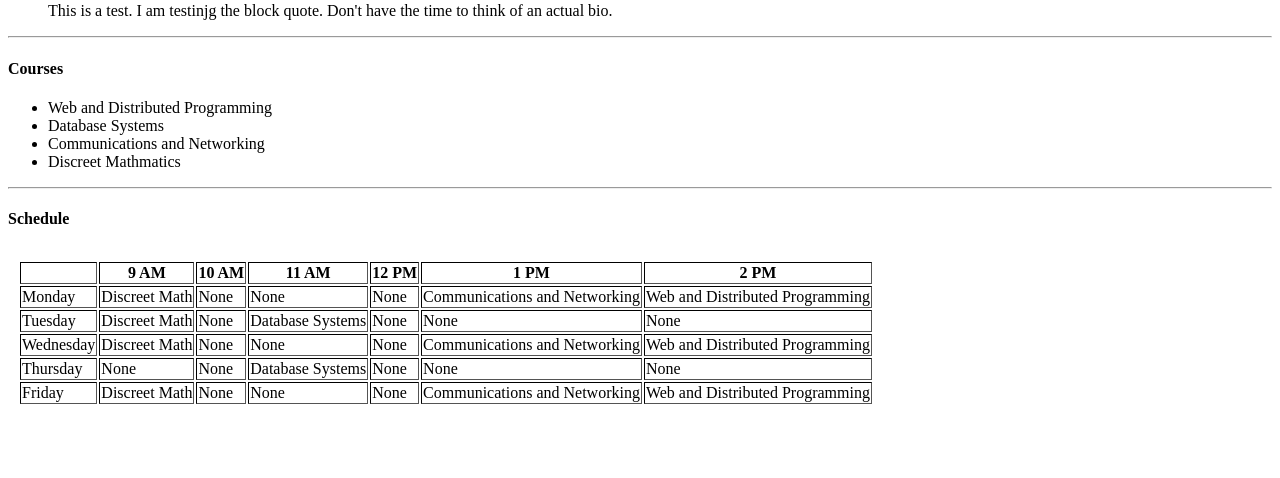
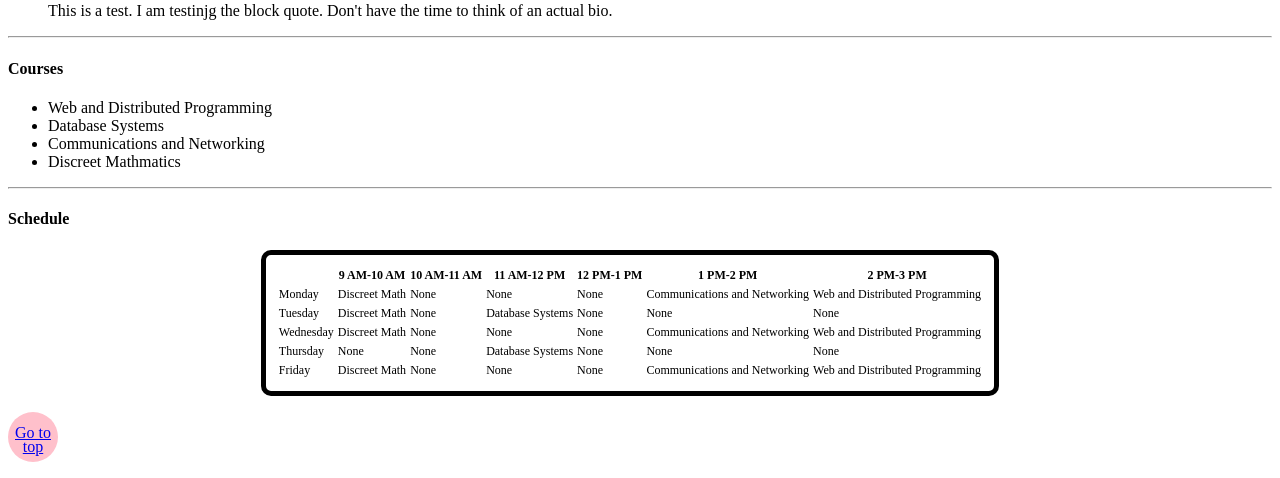
Before and after one commit to The2b/Fall-2017-LewisU-Web-And-Dist-Programming, a PHP site: page /course-schedule.html in a window 1280 px wide. Shown: the part 354-832 px from the top of the page. Before the commit the page ends 758 px from the top, so only its background shows below. Run offline with PHP 8.4, Linux system fonts and the light colour scheme.

Commit message:
Completed lab 3; Still need to copy/paste to lab 2 Project 1 zip file added

```diff
--- a/labs/l-03-course-schedule-css/course-schedule.css
+++ b/labs/l-03-course-schedule-css/course-schedule.css
@@ -6,22 +6,21 @@
  */
 
 .big-title {
-	font-size: 4em;
+	font-family:serif;
+	font-size:4em;
 	font-weight:bold;
 }
 
 .rounded-box {
-	border:5px;
-	padding-left:10px;
-	padding-right:10px;
-	padding-top:10px;
-	padding-bottom:10px;
+	border:5px solid;
+	padding:10px 10px 10px 10px;
 	border-radius:10px;
 	border-color:black;
 }
 
 .slight-left {
-	left:-20%;
+	position:relative;
+	left:20%;
 }
 
 .pink-round-button {
@@ -29,10 +28,15 @@
 	background-color:pink;
 	width:50px;
 	height:50px;
-	border-radius:10px;
+	border-radius:25px;
+	text-align: center;
+	line-height:.9;
+}
+
+.blowup {
 
 }
 
 .blowup:hover {
-
+	transform: scale(1.5,1.5);
 }
--- a/labs/l-03-course-schedule-css/course-schedule.html
+++ b/labs/l-03-course-schedule-css/course-schedule.html
@@ -5,24 +5,22 @@
 	<head>
 		<meta charset="utf-8" />
 		<title>Course Schedule &mdash; Tom Lenz</title>
-		<h1 class=big-title>Course Schedule &mdash; Tom Lenz</h1>
+		<h1 class=big-title>Course Schedule &mdash; Tom Lenz</h1> <!-- Idk why I'm using h1 since I'm overriding everything, but oh well-->
 	</head>
 	<body>
 		<!--Section Headers -->
 		<h2>Table Of Contents </h2>
-		<p>
 		<a href = "#Biography">
 			<h3>Biography</h3>
 		</a>
 
-			<a href = "Courses">
+		<a href = "#Courses">
 			<h3 id = "Courses">Courses</h3>
 		</a>
 
-			<a href = "Schedule">
+		<a href = "#Schedule">
 			<h3 id = "Schedule">Schedule</h3>
 		</a>
-		</p>
 
 		<hr />
 
@@ -52,15 +50,15 @@
 		<!-- Schedule -->
 		<p>
 			<h4 id = "Schedule"> Schedule </h4>
-				<table border="border" class="rounded-box">
+				<table class="rounded-box blowup slight-left" style="font-size: 75%">
 					<tr>
 						<th></th>
-						<th>9 AM</th>
-						<th>10 AM</th>
-						<th>11 AM</th>
-						<th>12 PM</th>
-						<th>1 PM</th>
-						<th>2 PM</th>
+						<th>9 AM-10 AM</th>
+						<th>10 AM-11 AM</th>
+						<th>11 AM-12 PM</th>
+						<th>12 PM-1 PM</th>
+						<th>1 PM-2 PM</th>
+						<th>2 PM-3 PM</th>
 					</tr>
 
 					<tr>
@@ -113,7 +111,12 @@
 						<td>Communications and Networking</td>
 						<td>Web and Distributed Programming</td>
 					</tr>
+				</table>
 		</p>
 
+		<p class="pink-round-button blowup">
+			<br>
+			<a href="#top">Go to top</a>
+		</p>
 	</body>
 </html>
```
Also changed, not shown: 1 other file. Lines whose indentation alone changed are shown as unchanged.
